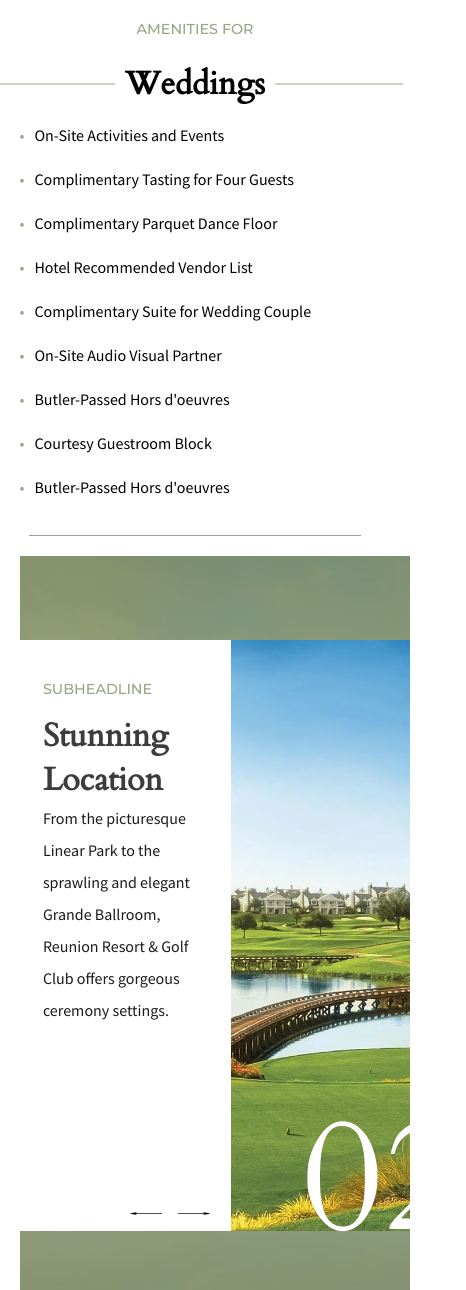
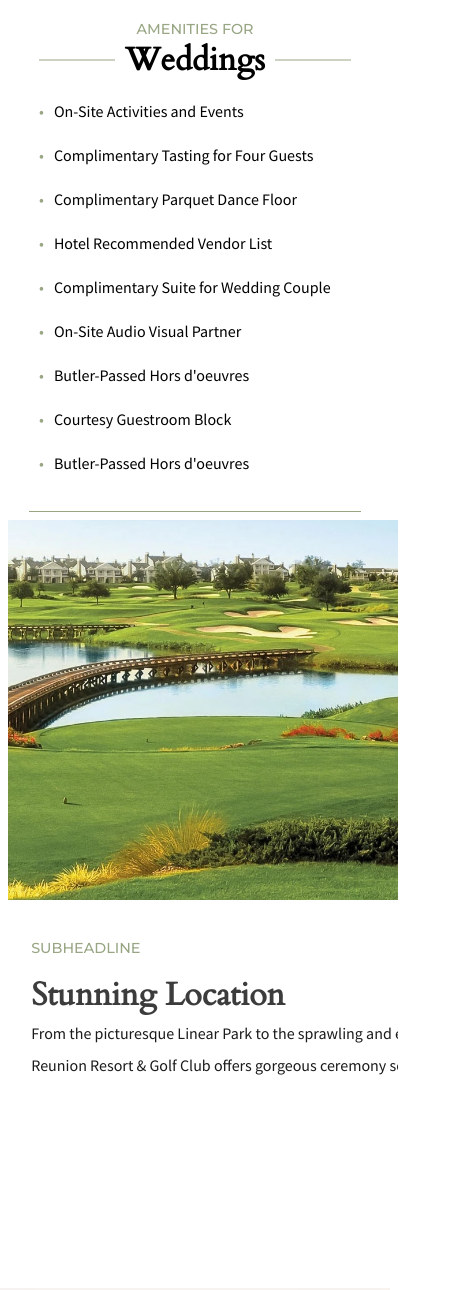
Before and after one commit to Zeligoland/prod-test-tambourine, a plain HTML site: page index.html in a window 390 px wide. Shown: the top 1290 px of the page, 466 px wide, since content can reach past the window. Drawn offline with nearby package versions, Linux system fonts and the light colour scheme.

Commit message:
Adding changes with flexbox for small & medum screen sizes

```diff
--- a/index.html
+++ b/index.html
@@ -16,7 +16,7 @@
   <body>
     <div class="section1">
       <p class="section__small-title">AMENITIES FOR</p>
-      <h1 class="section__title">Weddings</h1>
+      <h2 class="section__title">Weddings</h2>
       <div class="section__service-list-container">
         <ul class="section__service-list">
           <li class="section__service-item">
--- a/style.css
+++ b/style.css
@@ -36,7 +36,6 @@
     position: relative;
     font-family: 'Cardo', serif;
     font-size: 5.5rem;
-    margin-top: 1.5rem;
 }
 
 .section__title::before,
@@ -44,7 +43,7 @@
   content: '';
   position: absolute;
   top: 50%;
-  width: 437px;
+  width: 100%;
   height: 1px;
   background-color: var(--green);
 }
@@ -61,6 +60,7 @@
 
 .section__service-list-container {
     width: 100%;
+    margin-bottom: 0rem;
 }
 
 .section__service-list {
@@ -106,10 +106,10 @@
     background-size: cover;
     background-repeat: no-repeat;
     text-align: center;
-    margin-top: 2%;
     display: flex;
     justify-content: center;
     align-items: center;
+    margin: 2%;
 }
 
 .section2__card-container {
@@ -259,7 +259,8 @@
     /*Media queries para primera sección*/
 
     .section1, .section2, .section3 {
-      margin: 5% 5%;
+
+      overflow-x: hidden;
     }
 
     .section__small-title {
@@ -297,11 +298,12 @@
 
       /*Inicio media queries sección 2*/
 
+      .section2__card-container{
+        flex-direction: column-reverse;
+      }
+
       .section2__card-subheadline{
         margin-top: 1rem;
-    }
-
-      .section2__card-subheadline {
         font-size: 0.9rem;
     }
 
@@ -334,6 +336,10 @@
       }
 
     /*Inicio media queries sección 3*/
+
+    .section3 {
+      flex-direction: column;
+    }
     .section3__card-img{
         margin-right: 0;
     }
```
